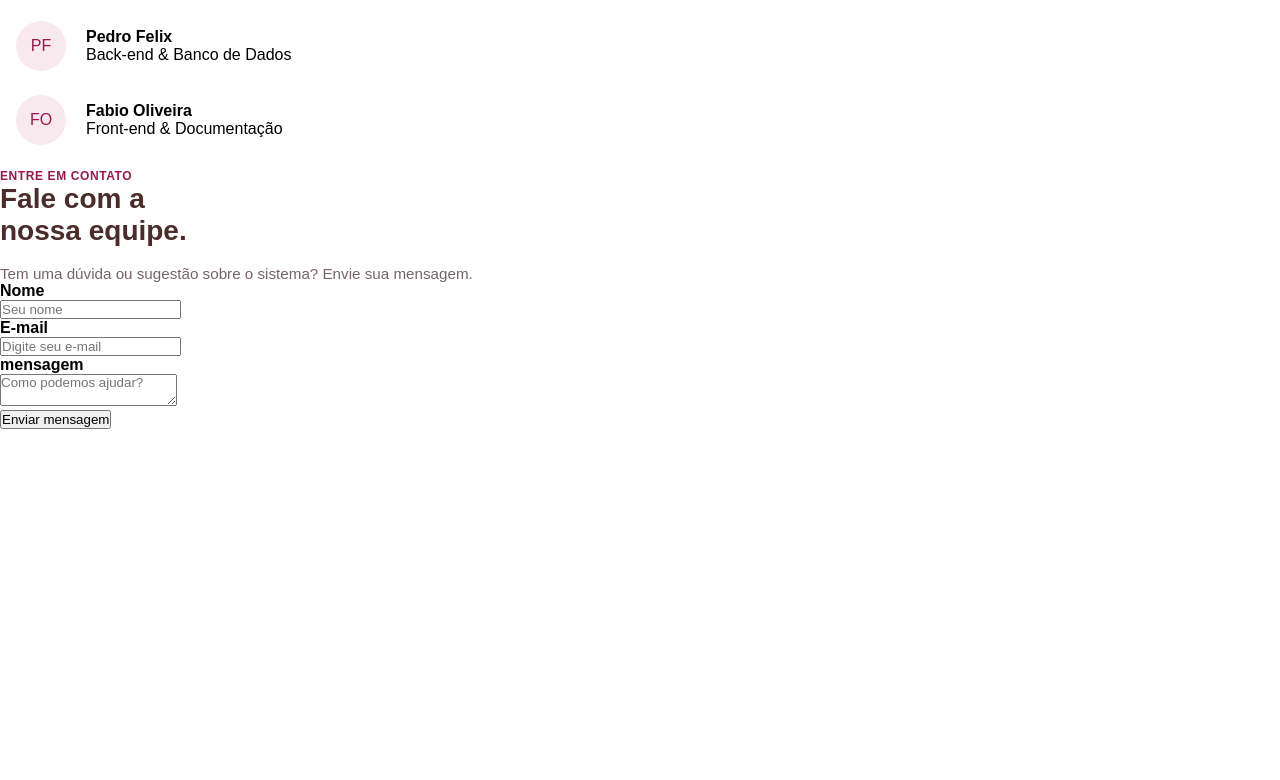
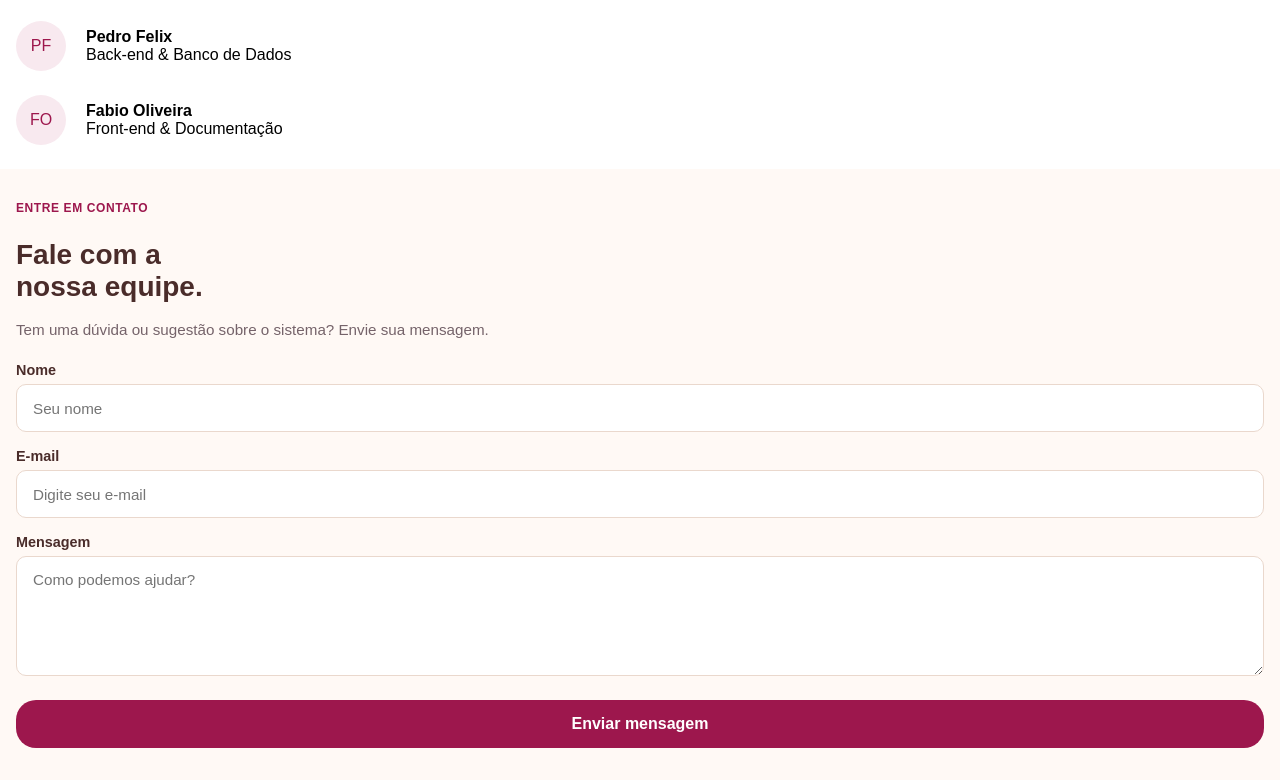
Before and after one commit to LuizMaycleiton/Atelier-do-Bolo, a plain HTML site: page index.html in a window 1280 px wide. Shown: the part 2481-3261 px from the top of the page. Before the commit the page ends 2910 px from the top, so only its background shows below. Drawn offline with Linux system fonts and the light colour scheme.

Commit message:
Adicionando css contato e atualizando html da seção contato

```diff
--- a/assets/css/main.css
+++ b/assets/css/main.css
@@ -383,4 +383,76 @@ header {
     color: var(--roxo);
 }
 
-/* ================= SEÇÃO EQUIPE ================= */
+/* ================= SEÇÃO CONTATO ================= */
+.contato {
+    background-color: var(--fundo);
+    display: flex;
+    flex-direction: column;
+    padding: 2rem 1rem;
+    gap: 24px;
+    height: auto;
+}
+
+.formulario {
+    display: flex;
+    flex-direction: column;
+    gap: 16px;
+}
+
+.title-form {
+    display: flex;
+    flex-direction: column;
+    gap: 6px;
+}
+
+.title-form label {
+    font-size: 0.9rem;
+    font-weight: 600;
+    color: #4a2c2a;
+}
+
+.formulario input,
+.formulario textarea {
+    width: 100%;
+    box-sizing: border-box;
+    background-color: white;
+    border: 1px solid #ead8cd;
+    border-radius: 10px;
+    padding: 0.85rem 1rem;
+    font-family: inherit;
+    font-size: 0.95rem;
+    color: #4a2c2a;
+    outline: none;
+    transition: border-color 0.2s ease, box-shadow 0.2s ease;
+}
+
+.formulario input {
+    height: 48px;
+}
+
+.formulario textarea {
+    min-height: 120px;
+    resize: vertical;
+}
+
+.botao-enviar {
+    display: flex;
+    margin-top: 8px;
+}
+
+.botao-enviar button {
+    width: 100%;
+    height: 48px;
+    background-color: var(--roxo);
+    color: white;
+    border: none;
+    border-radius: 20px;
+    font-size: 1rem;
+    font-weight: 600;
+    cursor: pointer;
+    transition: filter 0.2s ease;
+}
+
+.botao-enviar button:hover {
+    filter: brightness(1.1);
+}
--- a/index.html
+++ b/index.html
@@ -223,27 +223,26 @@
                 <p class="subtitulo">Tem uma dúvida ou sugestão sobre o sistema? Envie sua mensagem.</p>
             </div>
 
-            <div class="formulario">
-
+            <form class="formulario">
                 <div class="title-form">
-                    <h4>Nome</h4>
-                    <input type="text" placeholder="Seu nome">
+                    <label for="nome">Nome</label>
+                    <input type="text" id="nome" placeholder="Seu nome" required>
                 </div>
 
                 <div class="title-form">
-                    <h4>E-mail</h4>
-                    <input type="email" placeholder="Digite seu e-mail">
+                    <label for="email">E-mail</label>
+                    <input type="email" id="email" placeholder="Digite seu e-mail" required>
                 </div>
 
                 <div class="title-form">
-                    <h4>mensagem</h4>
-                    <textarea placeholder="Como podemos ajudar?"></textarea>
+                    <label for="mensagem">Mensagem</label>
+                    <textarea id="mensagem" placeholder="Como podemos ajudar?" required></textarea>
                 </div>
 
                 <div class="botao-enviar">
-                    <button>Enviar mensagem</button>
+                    <button type="submit">Enviar mensagem</button>
                 </div>
-            </div>
+            </form>
         </section>
     </main>
 
```
